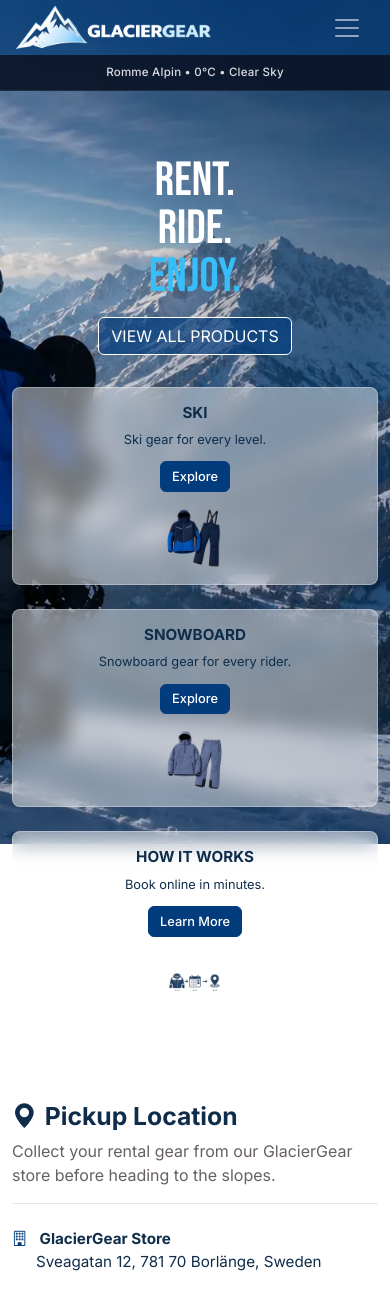
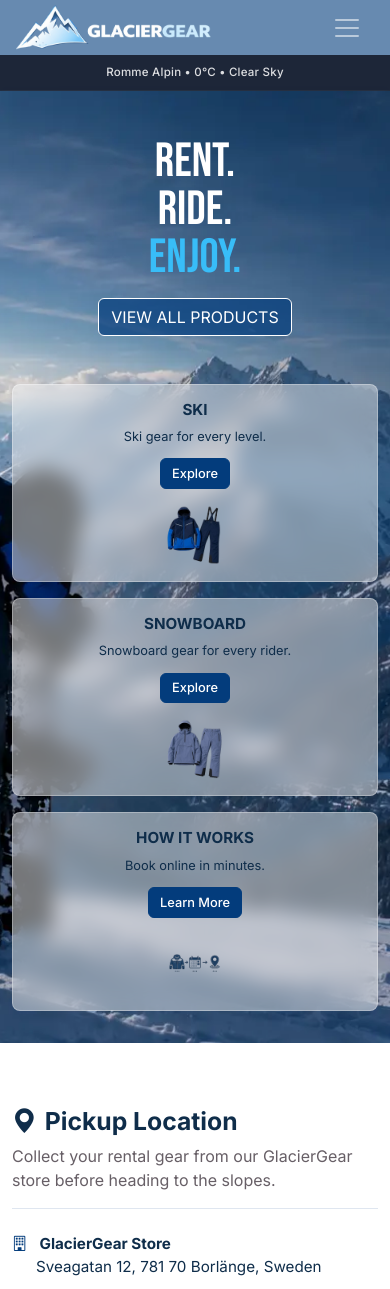
Before and after one commit to jolantadjatlova/GlacierGear, a Django app: page / in a window 390 px wide. Shown: the top 1289 px of the page. Run offline with Django 3.2, Linux system fonts and the light colour scheme; data that the repository does not hold is empty; parts of the project's set-up code (start-up, migrations or seed data) failed here and were passed over.

Commit message:
fix hero image responsiveness across all screen sizes

```diff
--- a/home/templates/home/index.html
+++ b/home/templates/home/index.html
@@ -52,7 +52,6 @@
                 Mountain Report <i class="bi bi-arrow-up-right ms-1"></i>
             </a>
         </div>
-        <!-- Mobile collapsed version -->
         <div class="mountain-bar-mobile d-md-none">
             {% if weather.temperature is not None %}
             Romme Alpin &bull; {{ weather.temperature }}°C &bull; {{ weather.description }}
@@ -69,34 +68,27 @@
     <!-- Hero section -->
     <div class="hero">
         <div class="container">
-            <div class="row justify-content-center justify-content-md-end">
-                <div class="col-11 col-md-5 col-lg-4 text-center text-md-start">
 
-                    <!-- Heading -->
+            <!-- Heading + button -->
+            <div class="row mb-5 justify-content-end">
+                <div class="col-12 col-md-4 text-center text-md-start">
                     <h1 class="hero-heading">
                         Rent.<br>Ride.<br><span style="color: #38BDF8;">Enjoy.</span>
                     </h1>
-
-                    <!-- Button -->
                     <div class="mt-3">
                         <a href="{% url 'products' %}" class="btn text-uppercase hero-btn">
                             View All Products
                         </a>
                     </div>
-
-                </div>
-            </div>
                 </div>
             </div>
 
-    <!-- Cards section -->
-    <div class="container mb-2">
-        <div class="row g-4">
-
+            <!-- Cards -->
+            <div class="row g-3">
                 <div class="col-12 col-md-4">
                     <div class="home-card">
                         <div class="home-card-body">
-                        <h5 class="home-card-title">Ski</h3>
+                            <h5 class="home-card-title">Ski</h5>
                             <p class="home-card-text">Ski gear for every level.</p>
                             <a href="{% url 'products' %}?category=ski_outfit" class="btn btn-home-card">Explore</a>
                         </div>
@@ -109,7 +101,7 @@
                 <div class="col-12 col-md-4">
                     <div class="home-card">
                         <div class="home-card-body">
-                        <h5 class="home-card-title">Snowboard</h3>
+                            <h5 class="home-card-title">Snowboard</h5>
                             <p class="home-card-text">Snowboard gear for every rider.</p>
                             <a href="{% url 'products' %}?category=snowboard_outfit" class="btn btn-home-card">Explore</a>
                         </div>
@@ -122,12 +114,13 @@
                 <div class="col-12 col-md-4">
                     <div class="home-card">
                         <div class="home-card-body">
-                        <h5 class="home-card-title">How It Works</h3>
+                            <h5 class="home-card-title">How It Works</h5>
                             <p class="home-card-text">Book online in minutes.</p>
                             <a href="{% url 'how_it_works' %}" class="btn btn-home-card">Learn More</a>
                         </div>
                         <div class="home-card-image">
                             <img src="{% static 'images/how_it_works_card.png' %}" alt="How It Works" width="120" height="120">
+                        </div>
                     </div>
                 </div>
             </div>
--- a/static/css/base.css
+++ b/static/css/base.css
@@ -15,8 +15,7 @@ html {
 
 body {
     font-family: 'Inter', sans-serif;
-    padding-top: 110px;
-    background: url('../images/hero_gg.webp') center 60% / cover no-repeat;
+    padding-top: 125px;
     min-height: 100vh;
     display: flex;
     flex-direction: column;
@@ -108,11 +107,12 @@ header {
 
 /* HERO */
 .hero {
-    min-height: 65vh;
     display: flex;
-    align-items: center;
-    padding-top: 2rem;
-    padding-bottom: 2rem;
+    flex-direction: column;
+    justify-content: flex-end;
+    padding-bottom: 3rem;
+    background: url('../images/hero_gg.webp') center top / cover no-repeat;
+    min-height: 90vh;
 }
 
 .hero-heading {
@@ -202,7 +202,6 @@ header {
     background: rgba(255, 255, 255, 0.1);
     border-radius: 8px;
 }
-
 
 /* CARD */
 .card {
@@ -536,41 +535,34 @@ header {
     .container {
         max-width: 80%;
     }
-
 }
 
 @media (min-width: 992px) and (max-width: 1199px) {
     .home-card {
         padding: 1rem;
     }
-
     .home-card-title {
         font-size: 0.85rem;
     }
     .home-card-text {
         font-size: 0.75rem;
     }
-
     .home-card-image {
         width: 80px;
         min-width: 80px;
         height: 80px;
     }
-
     .container {
-        max-width:100%;
+        max-width: 100%;
     }
 }
 
 @media (max-width: 991px) {
     body {
-        padding-top: 125px;
+        padding-top: 90px;
     }
     .hero {
         min-height: 45vh;
-    }
-    .home-cards-container {
-        margin-top: -40px;
     }
     .product-image-wrap {
         height: 300px;
@@ -589,16 +581,14 @@ header {
         height: 60px;
         min-width: 60px;
     }
-
     .home-card-title {
         font-size: 0.95rem;
     }
     .home-card-text {
         font-size: 0.8rem;
     }
-
     .container {
-        max-width:100%;
+        max-width: 100%;
     }
 }
 
@@ -622,13 +612,12 @@ header {
 
 @media (max-width: 575px) {
     body {
-        padding-top: 125px;
-    }
-    .home-cards-container {
-        margin-top: -20px;
+        padding-top: 90px;
     }
     .hero {
-        min-height: 20vh;
+        min-height: unset;
+        padding-top: 3rem;
+        padding-bottom: 2rem;
     }
     .product-image-wrap {
         height: 240px;
```
Also changed, not shown: 2 other files. Lines whose indentation alone changed are shown as unchanged.
